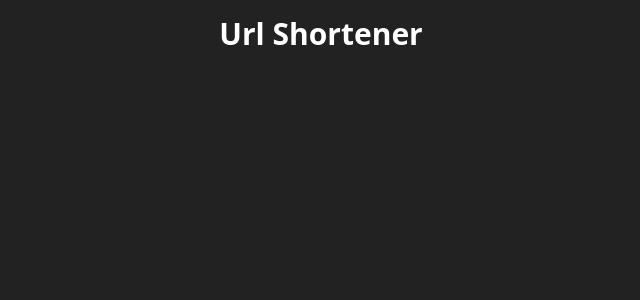
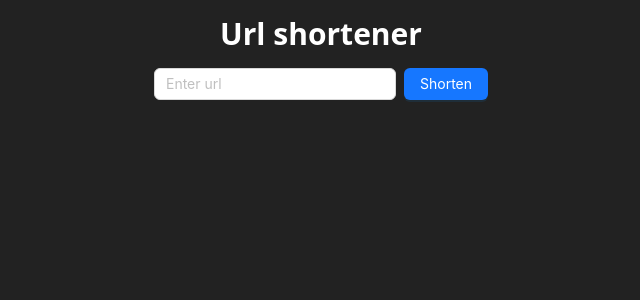
Before and after one commit to ik1domari/3205-team-test-task, a Vue app in the folder frontend/: page / in a window 1280 px wide. Shown: the top 300 px of the page, without its empty margins (319-959 px from the left). Built offline with nearby package versions, Linux system fonts and the light colour scheme.

Commit message:
added antd

```diff
--- /dev/null
+++ b/frontend/components.d.ts
@@ -0,0 +1,18 @@
+/* eslint-disable */
+// @ts-nocheck
+// Generated by unplugin-vue-components
+// Read more: https://github.com/vuejs/core/pull/3399
+// biome-ignore lint: disable
+export {}
+
+/* prettier-ignore */
+declare module 'vue' {
+  export interface GlobalComponents {
+    AButton: typeof import('ant-design-vue/es')['Button']
+    AInput: typeof import('ant-design-vue/es')['Input']
+    ASpace: typeof import('ant-design-vue/es')['Space']
+    Container: typeof import('./src/components/Container.vue')['default']
+    RouterLink: typeof import('vue-router')['RouterLink']
+    RouterView: typeof import('vue-router')['RouterView']
+  }
+}
--- a/frontend/package.json
+++ b/frontend/package.json
@@ -11,6 +11,7 @@
   "dependencies": {
     "@formkit/auto-animate": "^0.8.2",
     "@tailwindcss/vite": "^4.1.10",
+    "ant-design-vue": "4.x",
     "tailwindcss": "^4.1.10",
     "vue": "^3.5.13",
     "vue-router": "^4.5.1"
@@ -19,6 +20,7 @@
     "@vitejs/plugin-vue": "^5.2.3",
     "@vue/tsconfig": "^0.7.0",
     "typescript": "~5.8.3",
+    "unplugin-vue-components": "^28.7.0",
     "vite": "^6.3.5",
     "vue-tsc": "^2.2.8"
   },
--- a/frontend/src/pages/Home.vue
+++ b/frontend/src/pages/Home.vue
@@ -1,6 +1,11 @@
 <script lang="ts" setup></script>
 
 <template>
-  <h1 class="text-3xl font-bold">Url Shortener</h1>
-  <div class="mt-4"></div>
+  <h1 class="text-3xl font-bold">Url shortener</h1>
+  <form class="mt-4">
+    <a-space>
+      <a-input placeholder="Enter url" />
+      <a-button type="primary">Shorten</a-button>
+    </a-space>
+  </form>
 </template>
--- a/frontend/vite.config.ts
+++ b/frontend/vite.config.ts
@@ -1,8 +1,20 @@
 import { defineConfig } from "vite";
 import vue from "@vitejs/plugin-vue";
 import tailwindcss from "@tailwindcss/vite";
+import Components from "unplugin-vue-components/vite";
+import { AntDesignVueResolver } from "unplugin-vue-components/resolvers";
 
 // https://vite.dev/config/
 export default defineConfig({
-  plugins: [vue(), tailwindcss()],
+  plugins: [
+    vue(),
+    tailwindcss(),
+    Components({
+      resolvers: [
+        AntDesignVueResolver({
+          importStyle: false, // css in js
+        }),
+      ],
+    }),
+  ],
 });
```
Also changed, not shown: 1 other file (tests, documents, lock files or other folders).
